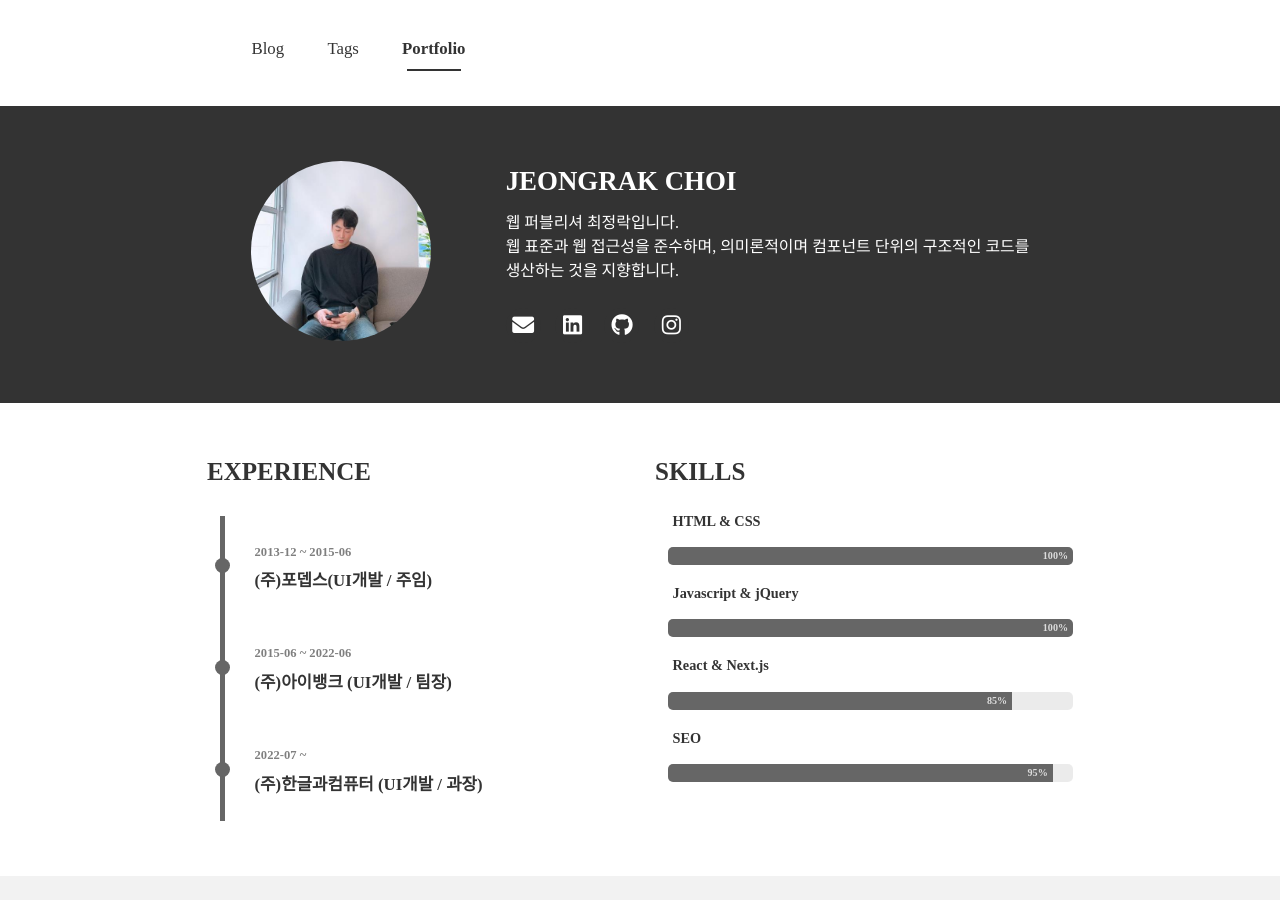
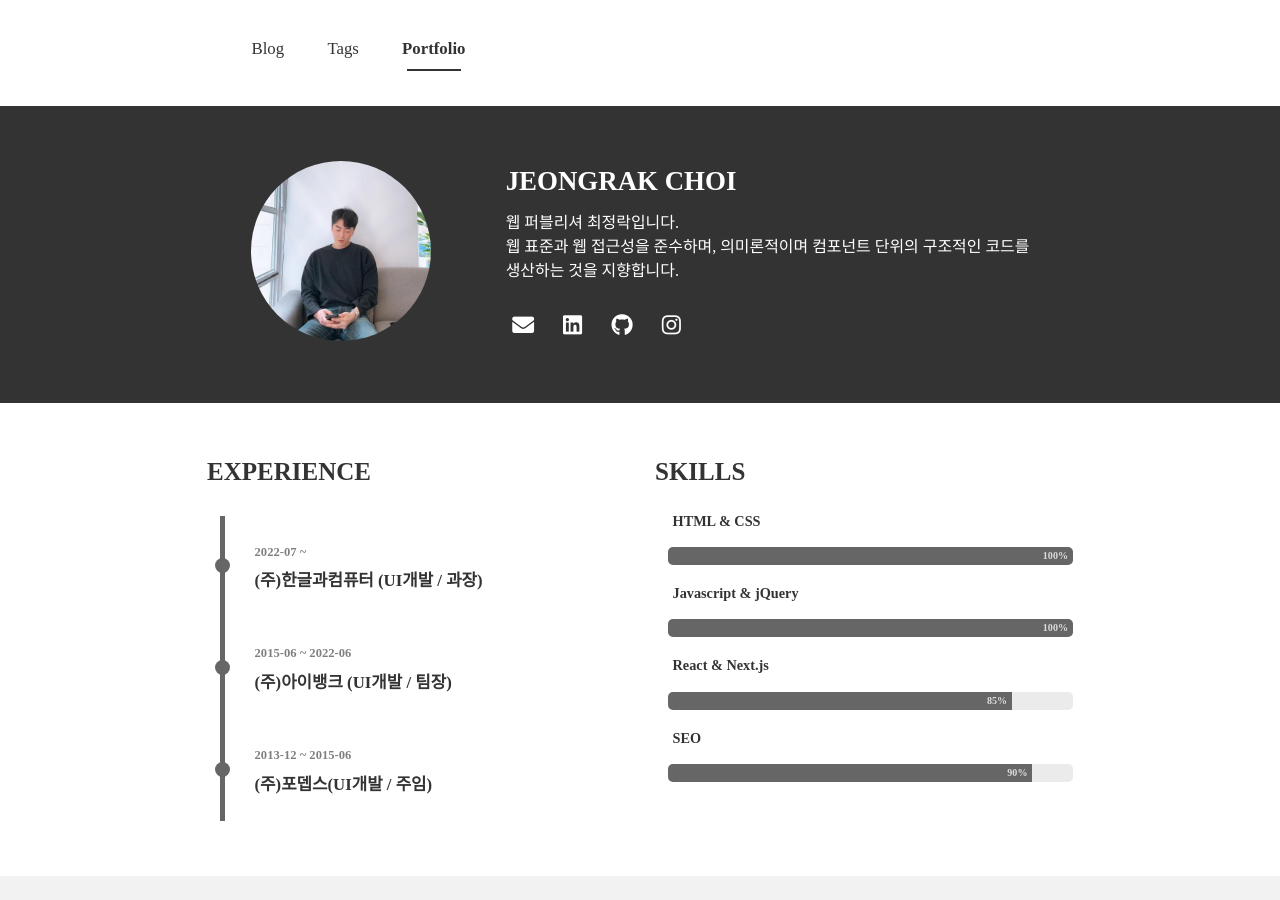
Before and after one commit to JeongrakChoi/JeongrakChoi.github.io, a Jekyll site: the page built from portfolio.html, in a window 1280 px wide and 900 px high. Built offline with Jekyll 4.4.1, drawn with Linux system fonts in a browser that asks for light colours; nearby versions of some CDN libraries; some web fonts are replaced.

Commit message:
Update _config.yml

```diff
--- a/_config.yml
+++ b/_config.yml
@@ -13,15 +13,16 @@ theme_settings:
     username: Jeongrak Choi
     description: 웹 퍼블리셔 최정락입니다.<br>웹 표준과 웹 접근성을 준수하며, 의미론적이며 컴포넌트 단위의 구조적인 코드를 생산하는 것을 지향합니다.
     experience:
+      - start: 2022-07
+        end:
+        experience: (주)한글과컴퓨터 (UI개발 / 과장)
+      - start: 2015-06
+        end: 2022-06
+        experience: (주)아이뱅크 (UI개발 / 팀장)
       - start: 2013-12
         end: 2015-06
         experience: (주)포뎁스(UI개발 / 주임)
-      - start: 2015-06
-        end: 2022-06
-        experience: (주)아이뱅크 (UI개발 / 팀장)
-      - start: 2022-07
-        end:
-        experience: (주)한글과컴퓨터 (UI개발 / 과장)
+
     skills:
       - skill: HTML & CSS
         value: 100 # Percent value
@@ -30,7 +31,7 @@ theme_settings:
       - skill: React & Next.js
         value: 85 # Percent value
       - skill: SEO
-        value: 95 # Percent value
+        value: 90 # Percent value
 
   # Icons
   icons:
```
